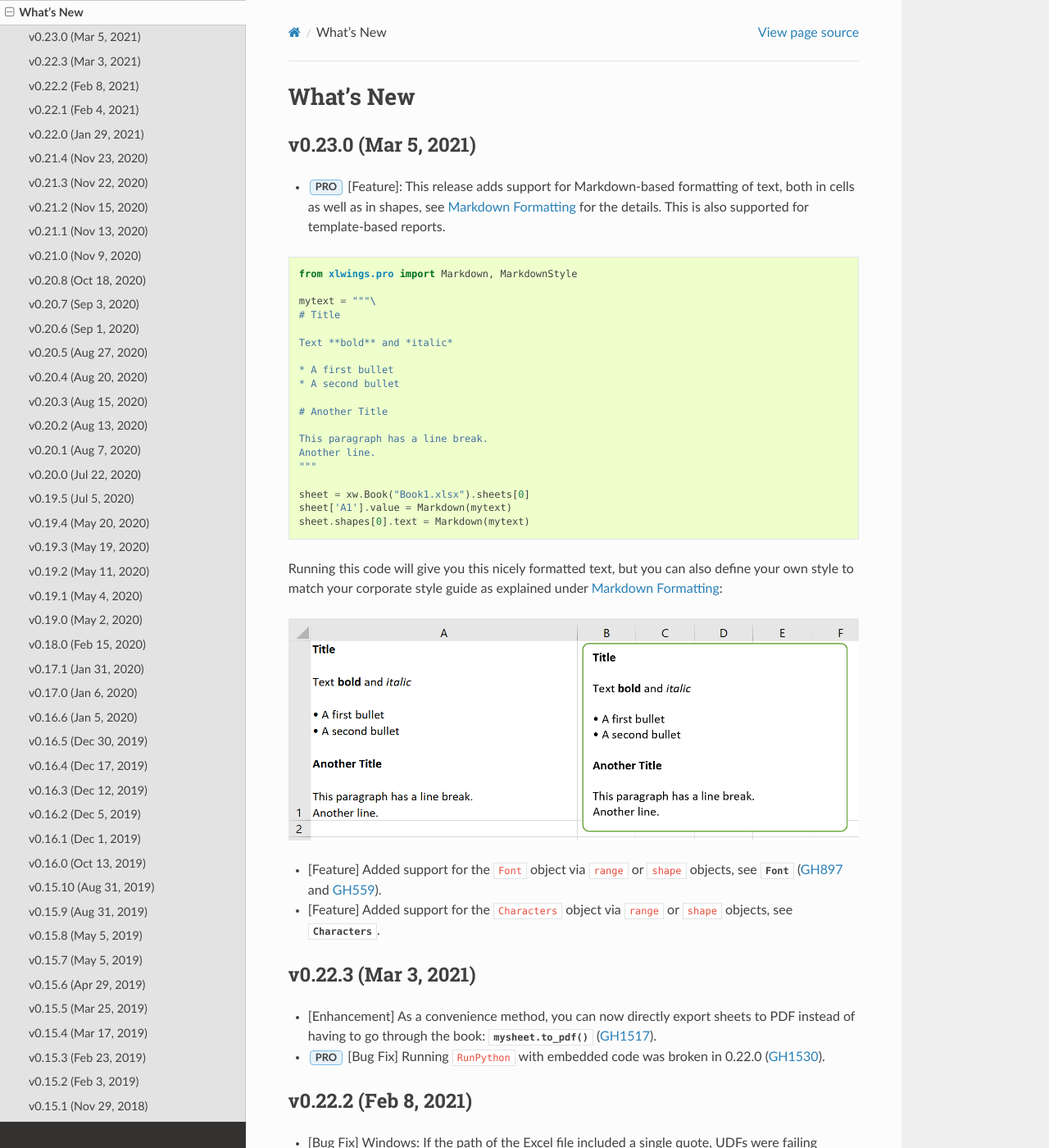
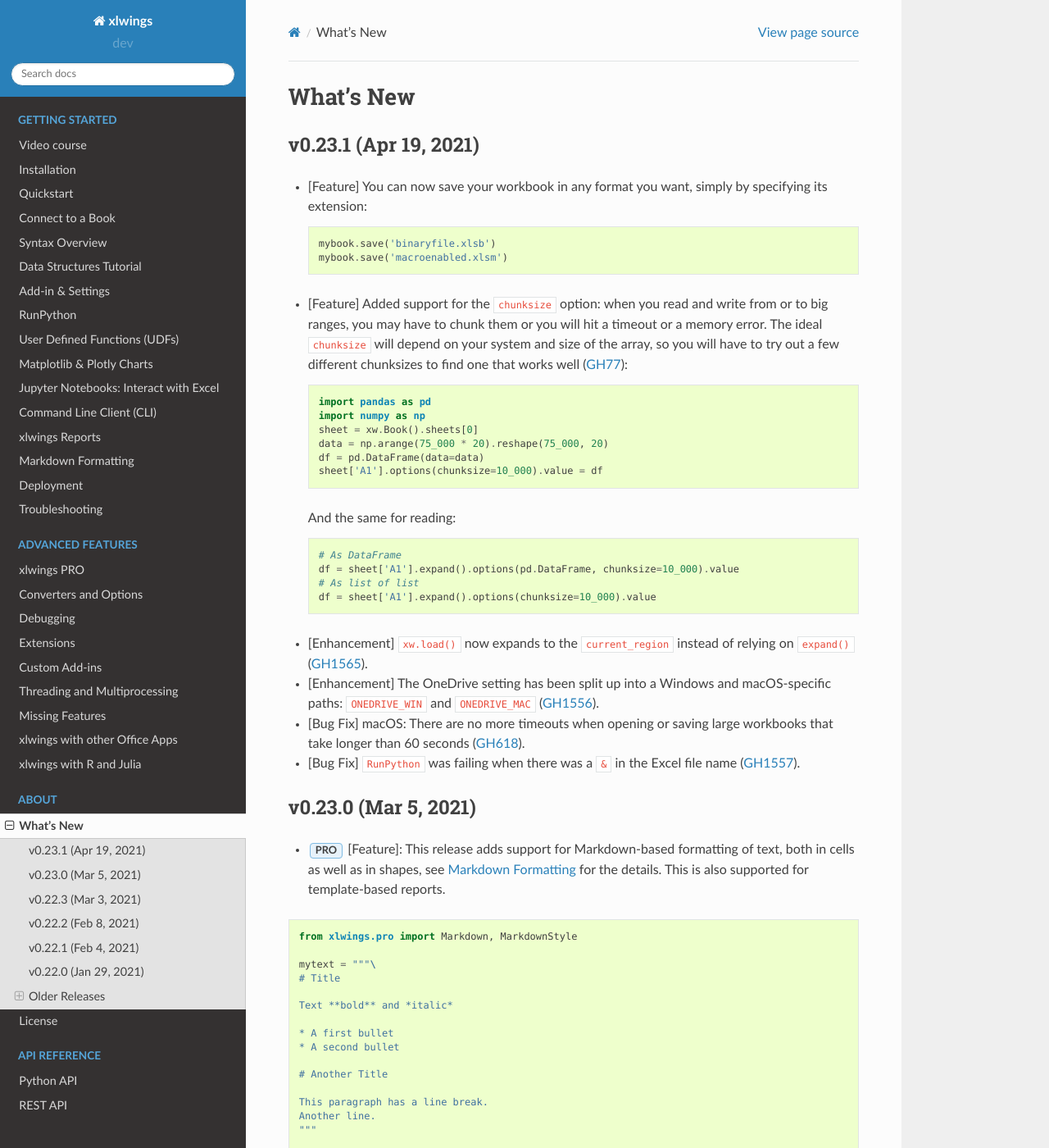
Before and after one commit to xlwings/xlwings, a Sphinx documentation site: the page built from docs/whatsnew.rst, in a window 1280 px wide and 1400 px high. Shown: the whole window at 82% size. Built offline with Sphinx 7.4.7 and the Read the Docs theme 2.0.0, drawn with Linux system fonts in a browser that asks for light colours; some of the changed text lies outside the part shown.

Commit message:
release notes [skip ci]

```diff
--- a/docs/whatsnew.rst
+++ b/docs/whatsnew.rst
@@ -1,5 +1,40 @@
 What's New
 ==========
+
+v0.23.1 (Apr 19, 2021)
+----------------------
+
+* [Feature] You can now save your workbook in any format you want, simply by specifying its extension:
+
+  .. code-block:: python
+
+      mybook.save('binaryfile.xlsb')
+      mybook.save('macroenabled.xlsm')
+
+* [Feature] Added support for the ``chunksize`` option: when you read and write from or to big ranges, you may have to chunk them or you will hit a timeout or a memory error. The ideal ``chunksize`` will depend on your system and size of the array, so you will have to try out a few different chunksizes to find one that works well (:issue:`77`):
+
+  .. code-block:: python
+
+      import pandas as pd
+      import numpy as np
+      sheet = xw.Book().sheets[0]
+      data = np.arange(75_000 * 20).reshape(75_000, 20)
+      df = pd.DataFrame(data=data)
+      sheet['A1'].options(chunksize=10_000).value = df
+
+  And the same for reading:
+
+  .. code-block:: python
+
+      # As DataFrame
+      df = sheet['A1'].expand().options(pd.DataFrame, chunksize=10_000).value
+      # As list of list
+      df = sheet['A1'].expand().options(chunksize=10_000).value
+
+* [Enhancement] ``xw.load()`` now expands to the ``current_region`` instead of relying on ``expand()`` (:issue:`1565`).
+* [Enhancement] The OneDrive setting has been split up into a Windows and macOS-specific paths: ``ONEDRIVE_WIN`` and ``ONEDRIVE_MAC`` (:issue:`1556`).
+* [Bug Fix] macOS: There are no more timeouts when opening or saving large workbooks that take longer than 60 seconds (:issue:`618`).
+* [Bug Fix] ``RunPython`` was failing when there was a ``&`` in the Excel file name (:issue:`1557`).
 
 v0.23.0 (Mar 5, 2021)
 ---------------------
@@ -63,31 +98,34 @@
 * [Feature] New method :meth:`mysheet.copy() <xlwings.Sheet.copy>` (:issue:`123`).
 * :guilabel:`PRO` [Feature]: in addition to ``xw.create_report()``, you can now also work within a workbook by using the new :meth:`mysheet.render_template() <xlwings.Sheet.render_template>` method, see also :ref:`reports_quickstart` (:issue:`1478`).
 
+Older Releases
+--------------
+
 v0.21.4 (Nov 23, 2020)
-----------------------
+**********************
 
 * [Enhancement] New property :attr:`Shape.text <xlwings.Shape.text>` to read and write text to the text frame of shapes (:issue:`1456`).
 * :guilabel:`PRO` [Feature]: xlwings Reports now supports template text in shapes, see :ref:`xlwings Reports<reports_quickstart>`.
 
 v0.21.3 (Nov 22, 2020)
-----------------------
+**********************
 
 * :guilabel:`PRO` **Breaking Change**: The :meth:`Table.update <xlwings.main.Table.update>` method has been changed to treat the DataFrame's index consistently whether or not it's being written to an Excel table: by default, the index is now transferred to Excel in both cases.
 
 v0.21.2 (Nov 15, 2020)
-----------------------
+**********************
 
 * [Bug Fix] The default ``quickstart`` setup now also works when you store your workbooks on OneDrive (:issue:`1275`)
 * [Bug Fix] Excel files that have single quotes in their paths are now working correctly (:issue:`1021`)
 
 v0.21.1 (Nov 13, 2020)
-----------------------
+**********************
 
 * [Enhancement] Added new method :meth:`Book.to_pdf() <xlwings.Book.to_pdf>` to easily export PDF reports. Needless to say, this integrates very nicely with :ref:`xlwings Reports<reports_quickstart>` (:issue:`1363`).
 * [Enhancement] Added support for :attr:`Sheet.visible <xlwings.Sheet.visible>` (:issue:`1459`).
 
 v0.21.0 (Nov 9, 2020)
----------------------
+*********************
 
 * [Enhancement] Added support for Excel tables, see: :meth:`Table <xlwings.main.Table>` and :meth:`Tables <xlwings.main.Tables>` and :meth:`range.table <xlwings.Range.table>` (:issue:`47` and :issue:`1364`)
 * [Enhancement]: When using UDFs, you can now use ``'range'`` for the ``convert`` argument where you would use before ``xw.Range``. The latter will be removed in a future version (:issue:`1455`).
@@ -96,7 +134,7 @@
 * :guilabel:`PRO` [Enhancement]: The reports package now supports Excel tables in the templates. This is e.g. helpful to style the tables with striped rows, see :ref:`excel_tables_reports`  (:issue:`1364`).
 
 v0.20.8 (Oct 18, 2020)
-----------------------
+**********************
 
 * [Enhancement] Windows: With UDFs, you can now get easy access to the caller (an xlwings range object) by using ``caller`` as a function argument (:issue:`1434`). In that sense, ``caller`` is now a reserved argument by xlwings and if you have any existing arguments with this name, you'll need to rename them::
 
@@ -110,36 +148,36 @@
 * [Bug Fix] Windows: Functions called via ``RunPython`` with ``Use UDF Server`` activated don't require the ``xw.sub`` decorator anymore (:issue:`1418`).
 
 v0.20.7 (Sep 3, 2020)
----------------------
+*********************
 
 * [Bug Fix] Windows: Fix a regression introduced with 0.20.0 that would cause an ``AttributeError: Range.CLSID`` with async and legacy dynamic array UDFs (:issue:`1404`).
 * [Enhancement]: Matplotlib figures are now converted to 300 dpi pictures for better quality when using them with ``pictures.add`` (:issue:`1402`).
 
 v0.20.6 (Sep 1, 2020)
----------------------
+*********************
 
 * [Bug Fix] macOS: ``App(visible=False)`` has been fixed (:issue:`652`).
 * [Bug Fix] macOS: The regression with ``Book.fullname`` that was introduced with 0.20.1 has been fixed (:issue:`1390`).
 * [Bug Fix] Windows: The retry mechanism has been improved (:issue:`1398`).
 
 v0.20.5 (Aug 27, 2020)
-----------------------
+**********************
 
 * [Bug Fix] The conda version check was failing with spaces in the installation path (:issue:`1396`).
 * [Bug Fix] Windows: when running ``app.quit()``, the application is now properly closed without leaving a zombie process behind (:issue:`1397`).
 
 v0.20.4 (Aug 20, 2020)
-----------------------
+**********************
 
 * [Enhancement] The add-in can now optionally be installed without the password protection: ``xlwings addin install --unprotected`` (:issue:`1392`).
 
 v0.20.3 (Aug 15, 2020)
-----------------------
+**********************
 
 * [Bug Fix] The conda version check was erroneously triggered when importing UDFs on systems without conda. (:issue:`1389`).
 
 v0.20.2 (Aug 13, 2020)
-----------------------
+**********************
 
 * :guilabel:`PRO` [Feature]: Code can now be embedded by calling the new ``xlwings code embed [--file]`` CLI command (:issue:`1380`).
 * [Bug Fix] Made the import UDFs functionality more robust to prevent an Automation 440 error that some users would see (:issue:`1381`).
@@ -147,13 +185,13 @@
 * [Enhancement] xlwings now blocks the call if the Conda Path/Env settings are used with legacy Conda installations (:issue:`1384`).
 
 v0.20.1 (Aug 7, 2020)
----------------------
+*********************
 
 * [Bug Fix] macOS: password-protected sheets caused an alert when calling ``xw.Book`` (:issue:`1377`).
 * [Bug Fix] macOS: calling ``wb.save('newname.xlsx')`` wasn't updating the ``wb`` object properly and caused an alert (:issue:`1129` and :issue:`626` and :issue:`957`).
 
 v0.20.0 (Jul 22, 2020)
-----------------------
+**********************
 
 **This version drops support for Python 3.5**
 
@@ -162,7 +200,7 @@
 * [Bug Fix] The UDF server has received a serious upgrade by `njwhite <https://github.com/njwhite>`_, getting rid of the many issues that were around with using a combination of async functions and legacy dynamic arrays. You can now also call functions defined via ``async def``, although for the time being they are still called synchronously from Excel (:issue:`1010` and :issue:`1164`).
 
 v0.19.5 (Jul 5, 2020)
-----------------------
+**********************
 
 * [Enhancement] When you install the add-in via ``xlwings addin install``, it autoconfigures the add-in if it can't find an existing user config file (:issue:`1322`).
 * [Feature] New ``xlwings config create [--force]`` command that autogenerates the user config file with the Python settings from which you run the command. Can be used to reset the add-in settings with the ``--force`` option (:issue:`1322`).
@@ -172,18 +210,18 @@
 * [Bug Fix]: Async functions sometimes caused an error on older Excel versions without dynamic arrays (:issue:`1341`).
 
 v0.19.4 (May 20, 2020)
-----------------------
+**********************
 
 * [Feature] ``xlwings addin install`` is now available on macOS. On Windows, it has been fixed so it should now work reliably (:issue:`704`).
 * [Bug Fix] Fixed a ``dll load failed`` issue with ``pywin32`` when installed via ``pip`` on Python 3.8 (:issue:`1315`).
 
 v0.19.3 (May 19, 2020)
-----------------------
+**********************
 
 * :guilabel:`PRO` [Feature]: Added possibility to create deployment keys, see :ref:`deployment_key`.
 
 v0.19.2 (May 11, 2020)
-----------------------
+**********************
 
 * [Feature] New methods :meth:`xlwings.Shape.scale_height` and :meth:`xlwings.Shape.scale_width` (:issue:`311`).
 * [Bug Fix] Using ``Pictures.add`` is not distorting the proportions anymore (:issue:`311`).
@@ -193,12 +231,12 @@
 .. figure:: images/plotly.png
 
 v0.19.1 (May 4, 2020)
----------------------
+*********************
 
 * [Bug Fix] Fixed an issue with the xlwings PRO license key when there was no ``xlwings.conf`` file (:issue:`1308`).
 
 v0.19.0 (May 2, 2020)
----------------------
+*********************
 
 * [Bug Fix] Native dynamic array formulas can now be used with async formulas (:issue:`1277`)
 * [Enhancement] Quickstart references the project's name when run from Python instead of the active book (:issue:`1307`)
@@ -208,7 +246,7 @@
 * ``Conda Base`` has been renamed into ``Conda Path`` to reduce the confusion with the ``Conda Env`` called ``base``. Please adjust your settings accordingly! (:issue:`1194`)
 
 v0.18.0 (Feb 15, 2020)
-----------------------
+**********************
 
 * [Feature] Added support for merged cells: :attr:`xlwings.Range.merge_area`, :attr:`xlwings.Range.merge_cells`, :meth:`xlwings.Range.merge`
   :meth:`xlwings.Range.unmerge` (:issue:`21`).
@@ -217,27 +255,27 @@
 
 
 v0.17.1 (Jan 31, 2020)
-----------------------
+**********************
 
 * [Bug Fix] Handle ``np.float64('nan')`` correctly (:issue:`1116`).
 
 v0.17.0 (Jan 6, 2020)
----------------------
+*********************
 
 This release drops support for Python 2.7 in xlwings CE. If you still rely on Python 2.7, you will need to stick to v0.16.6.
 
 v0.16.6 (Jan 5, 2020)
----------------------
+*********************
 
 * [Enhancement] CLI changes with respect to ``xlwings license`` (:issue:`1227`).
 
 v0.16.5 (Dec 30, 2019)
-----------------------
+**********************
 
 * [Enhancement] Improvements with regards to the ``Run main`` ribbon button (:issue:`1207` and :issue:`1222`).
 
 v0.16.4 (Dec 17, 2019)
-----------------------
+**********************
 
 * [Enhancement] Added support for :meth:`xlwings.Range.copy` (:issue:`1214`).
 * [Enhancement] Added support for :meth:`xlwings.Range.paste` (:issue:`1215`).
@@ -245,7 +283,7 @@
 * [Enhancement] Added support for :meth:`xlwings.Range.delete` (:issue:`862`).
 
 v0.16.3 (Dec 12, 2019)
-----------------------
+**********************
 
 * [Bug Fix] Sometimes, xlwings would show an error of a previous run. Moreover, 0.16.2 introduced an issue that would
   not show errors at all on non-conda setups (:issue:`1158` and :issue:`1206`)
@@ -256,12 +294,12 @@
 * ``LOG FILE`` has been retired and removed from the configuration/add-in.
 
 v0.16.2 (Dec 5, 2019)
----------------------
+*********************
 
 * [Bug Fix] ``RunPython`` can now be called in parallel from different Excel instances (:issue:`1196`).
 
 v0.16.1 (Dec 1, 2019)
----------------------
+*********************
 
 * [Enhancement] :meth:`xlwings.Book()` and ``myapp.books.open()`` now accept parameters like
   ``update_links``, ``password`` etc. (:issue:`1189`).
@@ -271,7 +309,7 @@
 
 
 v0.16.0 (Oct 13, 2019)
-----------------------
+**********************
 
 This release adds a small but very powerful feature: There's a new ``Run main`` button in the add-in.
 With that, you can run your Python scripts from standard ``xlsx`` files - no need to save your workbook
@@ -288,25 +326,25 @@
     .. figure:: images/ribbon.png
 
 v0.15.10 (Aug 31, 2019)
------------------------
+**********************-
 
 * [Bug Fix] Fixed a Python 2.7 incompatibility introduced with 0.15.9.
 
 v0.15.9 (Aug 31, 2019)
-----------------------
+**********************
 
 * [Enhancement] The ``sql`` extension now uses the native dynamic arrays if available (:issue:`1138`).
 * [Enhancement] xlwings now support ``Path`` objects from ``pathlib`` for all file paths (:issue:`1126`).
 * [Bug Fix] Various bug fixes: (:issue:`1118`), (:issue:`1131`), (:issue:`1102`).
 
 v0.15.8 (May 5, 2019)
----------------------
+*********************
 
 * [Bug Fix] Fixed an issue introduced with the previous release that always showed the command prompt when running UDFs,
   not just when using conda envs (:issue:`1098`).
 
 v0.15.7 (May 5, 2019)
----------------------
+*********************
 
 * [Bug Fix] ``Conda Base`` and ``Conda Env`` weren't stored correctly in the config file from the ribbon (:issue:`1090`).
 * [Bug Fix] UDFs now work correctly with ``Conda Base`` and ``Conda Env``. Note, however, that currently there is no
@@ -315,7 +353,7 @@
   it was only stopping the server and only when the first call to Python was made, it was started again (:issue:`1096`).
 
 v0.15.6 (Apr 29, 2019)
-----------------------
+**********************
 
 * [Feature] New default converter for ``OrderedDict`` (:issue:`1068`).
 * [Enhancement] ``Import Functions`` now restarts the UDF server to guarantee a clean state after importing. (:issue:`1092`)
@@ -330,7 +368,7 @@
   Example: ``RunFrozenPython "C:\path\to\frozen_executable.exe", "arg1 arg2"`` (:issue:`1063`).
 
 v0.15.5 (Mar 25, 2019)
-----------------------
+**********************
 
 * [Enhancement] ``wb.macro()`` now accepts xlwings objects as arguments such as ``range``, ``sheet`` etc. when the VBA macro expects the corresponding Excel object (e.g. ``Range``, ``Worksheet`` etc.) (:issue:`784` and :issue:`1084`)
 
@@ -341,14 +379,14 @@
 
 
 v0.15.4 (Mar 17, 2019)
-----------------------
+**********************
 
 * [Win] BugFix: The ribbon was not showing up in Excel 2007. (:issue:`1039`)
 * Enhancement: Allow to install xlwings on Linux even though it's not a supported platform: ``export INSTALL_ON_LINUX=1; pip install xlwings`` (:issue:`1052`)
 
 
 v0.15.3 (Feb 23, 2019)
-----------------------
+**********************
 
 Bug Fix release:
 
@@ -356,7 +394,7 @@
 * [Win] Sometimes, the ribbon was throwing errors (:issue:`1041`)
 
 v0.15.2 (Feb 3, 2019)
----------------------
+*********************
 
 Better support and docs for deployment, see :ref:`deployment`:
 
@@ -368,14 +406,14 @@
 * Accessing a not existing PID in the ``apps`` collection raises now a ``KeyError`` instead of an ``Exception`` (:issue:`1002`).
 
 v0.15.1 (Nov 29, 2018)
-----------------------
+**********************
 
 Bug Fix release:
 
 * [Win] Calling Subs or UDFs from VBA was causing an error (:issue:`998`).
 
 v0.15.0 (Nov 20, 2018)
-----------------------
+**********************
 
 **Dynamic Array Refactor**
 
@@ -397,7 +435,7 @@
 * Importing multiple UDF modules has been fixed (:issue:`991`).
 
 v0.14.1 (Nov 9, 2018)
----------------------
+*********************
 
 This is a bug fix release:
 
@@ -406,7 +444,7 @@
 * [Mac] Fixed an issue with the config file (:issue:`982`)
 
 v0.14.0 (Nov 5, 2018)
----------------------
+*********************
 
 **Features**:
 
@@ -429,7 +467,7 @@
 
 
 v0.13.0 (Oct 22, 2018)
-----------------------
+**********************
 
 **Features**:
 
@@ -455,12 +493,12 @@
   ``xw.apps[12345]`` instead of ``xw.apps[0]``. The apps collection also has a new ``xw.apps.keys()`` method. (:issue:`951`)
 
 v0.12.1 (Oct 7, 2018)
----------------------
+*********************
 
 [Py27] Bug Fix for a Python 2.7 glitch.
 
 v0.12.0 (Oct 7, 2018)
----------------------
+*********************
 
 **Features**:
 
@@ -498,18 +536,18 @@
 * Other bug fixes: :issue:`889`, :issue:`939`, :issue:`940`, :issue:`943`.
 
 v0.11.8 (May 13, 2018)
-----------------------
+**********************
 
 * [Win] pywin32 is now automatically installed when using pip (:issue:`827`)
 * `xlwings.bas` has been readded to the python package. This facilitates e.g. the use of xlwings within other addins (:issue:`857`)
 
 v0.11.7 (Feb 5, 2018)
-----------------------
+**********************
 
 * [Win] This release fixes a bug introduced with v0.11.6 that wouldn't allow to open workbooks by name (:issue:`804`)
 
 v0.11.6 (Jan 27, 2018)
-----------------------
+**********************
 
 Bug Fixes:
 
@@ -518,7 +556,7 @@
 
 
 v0.11.5 (Jan 7, 2018)
----------------------
+*********************
 
 This is mostly a bug fix release:
 
@@ -529,7 +567,7 @@
 * [Mac] UDF decorators now don't cause errors on Mac anymore (:issue:`780`)
 
 v0.11.4 (Jul 23, 2017)
-----------------------
+**********************
 
 This release brings further improvements with regards to the add-in:
 
@@ -551,7 +589,7 @@
 * A troubleshooting section: :ref:`troubleshooting`.
 
 v0.11.3 (Jul 14, 2017)
-----------------------
+**********************
 
 * Bug Fix: When using the ``xlwings.conf`` sheet, there was a subscript out of range error (:issue:`708`)
 * Enhancement: The add-in is now password protected (pw: ``xlwings``) to declutter the VBA editor (:issue:`710`)
@@ -560,20 +598,20 @@
 
 
 v0.11.2 (Jul 6, 2017)
----------------------
+*********************
 
 * Bug Fix: The sql extension was sometimes not correctly assigning the table aliases (:issue:`699`)
 * Bug Fix: Permission errors during pip installation should be resolved now (:issue:`693`)
 
 
 v0.11.1 (Jul 5, 2017)
----------------------
+*********************
 
 * Bug Fix: The sql extension installs now correctly (:issue:`695`)
 * Added migration guide for v0.11, see :ref:`migrate_to_0.11`
 
 v0.11.0 (Jul 2, 2017)
----------------------
+*********************
 
 Big news! This release adds a full blown **add-in**! We also throw in a great **In-Excel SQL Extension** and a few **bug fixes**:
 
@@ -614,7 +652,7 @@
 .. _migrate_to_0.11:
 
 Migrate to v0.11 (Add-in)
--------------------------
+*************************
 
 This migration guide shows you how you can start using the new xlwings add-in as opposed to the old xlwings VBA module
 (and the old add-in that consisted of just a single import button).
@@ -662,13 +700,13 @@
 
 
 v0.10.4 (Feb 19, 2017)
-----------------------
+**********************
 
 * [Win] Bug Fix: v0.10.3 introduced a bug that imported UDFs by default with `volatile=True`, this has now been fixed.
   You will need to reimport your functions after upgrading the xlwings package.
 
 v0.10.3 (Jan 28, 2017)
-----------------------
+**********************
 
 This release adds new features to User Defined Functions (UDFs):
 
@@ -688,13 +726,13 @@
 For details, check out the (also new) and comprehensive API docs about the decorators: :ref:`udf_api`
 
 v0.10.2 (Dec 31, 2016)
-----------------------
+**********************
 
 * [Win] Python 3.6 is now supported (:issue:`592`)
 
 
 v0.10.1 (Dec 5, 2016)
----------------------
+*********************
 
 * Writing a Pandas Series with a MultiIndex header was not writing out the header (:issue:`572`)
 * [Win] Docstrings for UDF arguments are now working (:issue:`367`)
@@ -702,7 +740,7 @@
 * ``xw.Book(...)`` and ``xw.books.open(...)`` raise now the same error in case the file doesn't exist (:issue:`540`)
 
 v0.10.0 (Sep 20, 2016)
-----------------------
+**********************
 
 Dynamic Array Formulas
 **********************
@@ -738,7 +776,7 @@
   it could happen that the number was off by 1 due to floating point issues (:issue:`554`).
 
 v0.9.3 (Aug 22, 2016)
----------------------
+*********************
 
 * [Win] ``App.visible`` wasn't behaving correctly (:issue:`551`).
 * [Mac] Added support for the new 64bit version of Excel 2016 on Mac (:issue:`549`).
@@ -748,7 +786,7 @@
   directory (:issue:`185`).
 
 v0.9.2 (Aug 8, 2016)
---------------------
+********************
 
 Another round of bug fixes:
 
@@ -757,7 +795,7 @@
 * Fixed docs regarding set_mock_caller (:issue:`543`)
 
 v0.9.1 (Aug 5, 2016)
---------------------
+********************
 
 This is a bug fix release: As to be expected after a rewrite, there were some rough edges that have now been taken care of:
 
@@ -770,7 +808,7 @@
 .. _v0.9_release_notes:
 
 v0.9.0 (Aug 2, 2016)
---------------------
+********************
 
 Exciting times! v0.9.0 is a complete rewrite of xlwings with loads of syntax changes (hence the version jump). But more
 importantly, this release adds a ton of new features and bug fixes that would have otherwise been impossible. Some of the
@@ -845,7 +883,7 @@
 .. _migrate_to_0.9:
 
 Migrate to v0.9
----------------
+***************
 
 The purpose of this document is to enable you a smooth experience when upgrading to xlwings v0.9.0 and above by laying out
 the concept and syntax changes in detail. If you want to get an overview of the new features and bug fixes, have a look at the
@@ -995,7 +1033,7 @@
 +----------------------------+--------------------------------------------------+--------------------------------------------------------------------+
 
 v0.7.2 (May 18, 2016)
----------------------
+*********************
 
 Bug Fixes
 *********
@@ -1005,7 +1043,7 @@
 
 
 v0.7.1 (April 3, 2016)
-----------------------
+**********************
 
 Enhancements
 ************
@@ -1076,7 +1114,7 @@
 * [Mac]: ``xlwings runpython install`` was failing (:issue:`424`)
 
 v0.7.0 (March 4, 2016)
-----------------------
+**********************
 
 This version marks an important first step on our path towards a stable release. It introduces **converters**, a new and powerful
 concept that brings a consistent experience for how Excel Ranges and their values are treated both when **reading** and **writing** but
@@ -1282,7 +1320,7 @@
 
 
 v0.6.4 (January 6, 2016)
-------------------------
+**********************--
 
 API changes
 ***********
@@ -1315,7 +1353,7 @@
 
 
 v0.6.3 (December 18, 2015)
---------------------------
+**********************----
 
 Bug Fixes
 *********
@@ -1324,7 +1362,7 @@
 
 
 v0.6.2 (December 15, 2015)
---------------------------
+**********************----
 
 API changes
 ***********
@@ -1343,7 +1381,7 @@
 
 
 v0.6.1 (December 4, 2015)
--------------------------
+**********************---
 
 Bug Fixes
 *********
@@ -1353,7 +1391,7 @@
 
 
 v0.6.0 (November 30, 2015)
---------------------------
+**************************
 
 API changes
 ***********
@@ -1393,7 +1431,7 @@
 
 
 v0.5.0 (November 10, 2015)
---------------------------
+**************************
 
 API changes
 ***********
@@ -1455,7 +1493,7 @@
 
 
 v0.4.1 (September 27, 2015)
----------------------------
+***************************
 
 API changes
 ***********
@@ -1490,7 +1528,7 @@
 
 
 v0.4.0 (September 13, 2015)
----------------------------
+***************************
 
 API changes
 ***********
@@ -1542,7 +1580,7 @@
 * Fixed an error when adding a new Sheet that was already existing (:issue:`211`).
 
 v0.3.6 (July 14, 2015)
-----------------------
+**********************
 
 API changes
 ***********
@@ -1594,7 +1632,7 @@
   (:issue:`154`).
 
 v0.3.5 (April 26, 2015)
------------------------
+***********************
 
 API changes
 ***********
@@ -1624,14 +1662,14 @@
 * The ``unicode`` bug on Windows/Python3 has been fixed (:issue:`161`)
 
 v0.3.4 (March 9, 2015)
-----------------------
+**********************
 
 Bug Fixes
 *********
 * The installation error on Windows has been fixed (:issue:`160`)
 
 v0.3.3 (March 8, 2015)
-----------------------
+**********************
 
 API changes
 ***********
@@ -1679,7 +1717,7 @@
 * [Mac]: Sometimes, xlwings was causing an error when quitting the Python interpreter (:issue:`136`).
 
 v0.3.2 (January 17, 2015)
--------------------------
+*************************
 
 API changes
 ***********
@@ -1701,7 +1739,7 @@
 
 
 v0.3.1 (January 16, 2015)
--------------------------
+*************************
 
 API changes
 ***********
@@ -1743,7 +1781,7 @@
 
 
 v0.3.0 (November 26, 2014)
---------------------------
+**************************
 
 API changes
 ***********
@@ -1809,7 +1847,7 @@
 
 
 v0.2.3 (October 17, 2014)
--------------------------
+*************************
 
 API changes
 ***********
@@ -1885,7 +1923,7 @@
 
 
 v0.2.2 (September 23, 2014)
----------------------------
+***************************
 
 API changes
 ***********
@@ -2005,7 +2043,7 @@
 
 
 v0.2.1 (August 7, 2014)
------------------------
+***********************
 
 API changes
 ***********
@@ -2045,7 +2083,7 @@
 Special thanks go to Georgi Petrov for helping with this release.
 
 v0.2.0 (July 29, 2014)
-----------------------
+**********************
 
 API changes
 ***********
@@ -2070,7 +2108,7 @@
 
 
 v0.1.1 (June 27, 2014)
-----------------------
+**********************
 
 API Changes
 ***********
@@ -2184,6 +2222,6 @@
 
 
 v0.1.0 (March 19, 2014)
------------------------
+***********************
 
 Initial release of xlwings.
```
Also changed, not shown: 1 other file.
